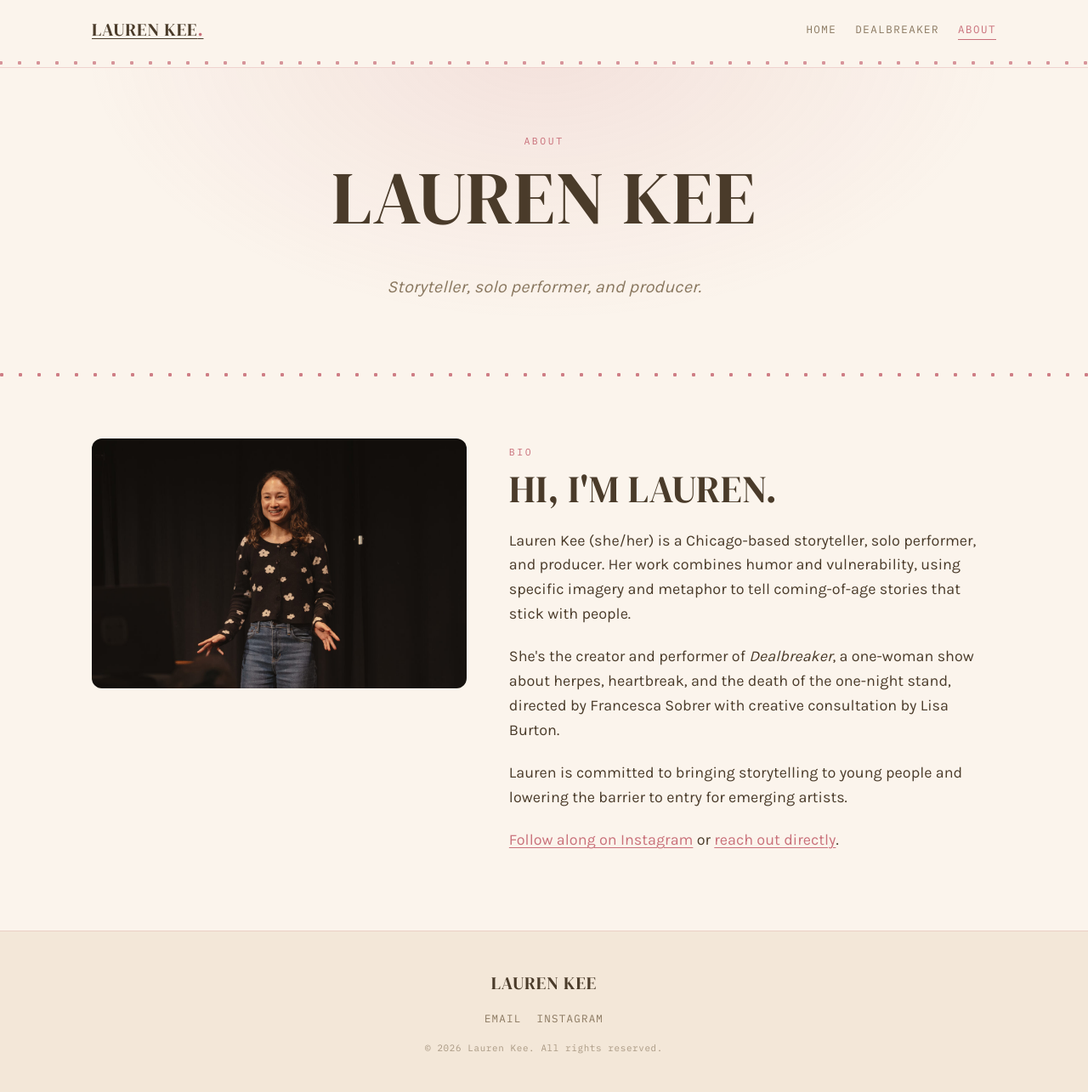
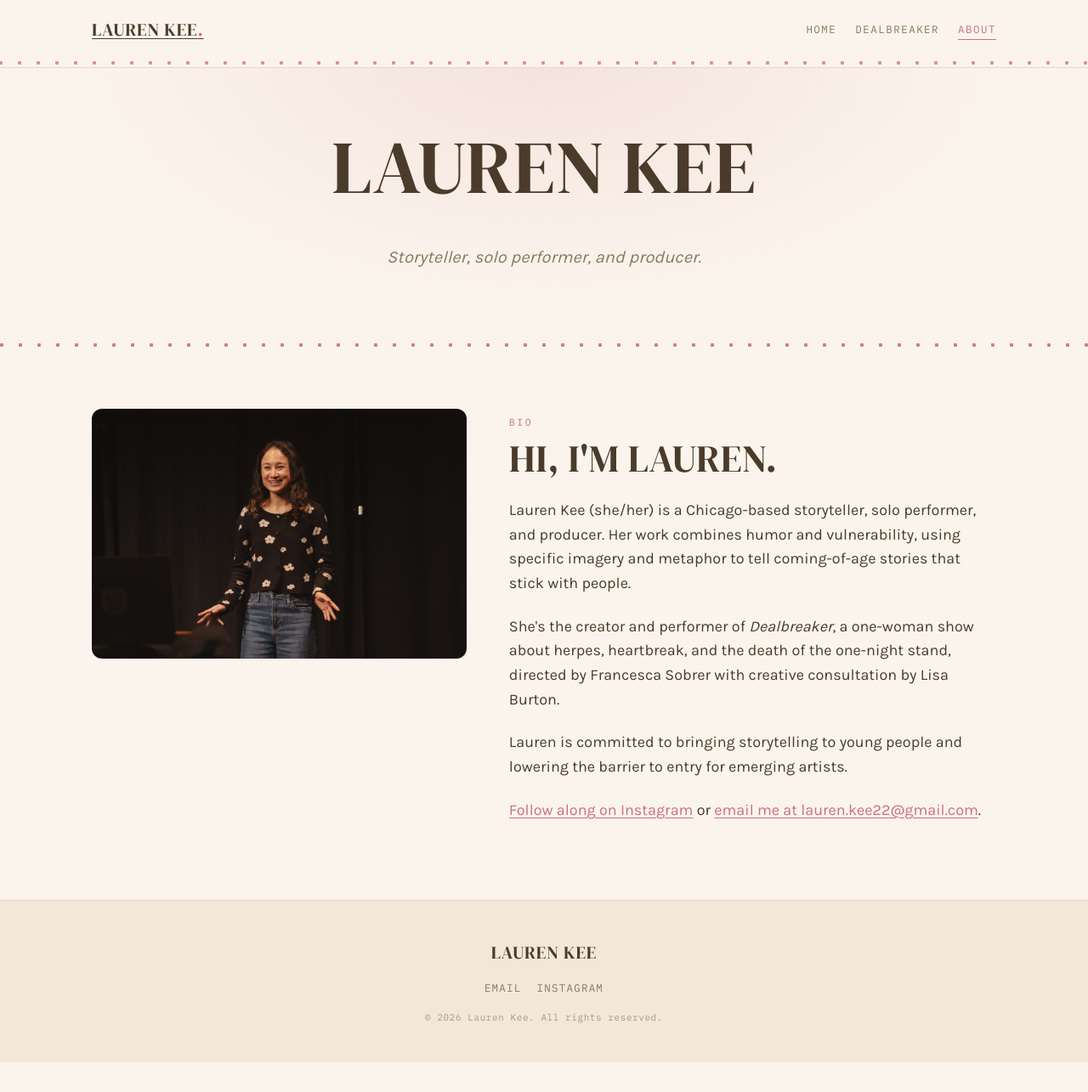
Before and after one commit to laurenkee-hub/site, a Jekyll site: the page built from about.md, in a window 1280 px wide and 1285 px high. Shown: the whole window at 85% size. Built offline with Jekyll 4.4.1, drawn with Linux system fonts in a browser that asks for light colours; some web fonts are replaced.

Commit message:
Update about.md

```diff
--- a/about.md
+++ b/about.md
@@ -5,7 +5,6 @@ permalink: /about/
 
 <section class="hero" style="padding: 70px 0 50px;">
   <div class="wrap">
-    <p class="eyebrow">About</p>
     <h1>{{ site.author }}</h1>
     <p class="tagline">Storyteller, solo performer, and producer.</p>
   </div>
@@ -21,7 +20,7 @@ permalink: /about/
       <p>Lauren Kee (she/her) is a Chicago-based storyteller, solo performer, and producer. Her work combines humor and vulnerability, using specific imagery and metaphor to tell coming-of-age stories that stick with people.</p>
       <p>She's the creator and performer of <em>Dealbreaker</em>, a one-woman show about herpes, heartbreak, and the death of the one-night stand, directed by Francesca Sobrer with creative consultation by Lisa Burton.</p>
       <p>Lauren is committed to bringing storytelling to young people and lowering the barrier to entry for emerging artists.</p>
-      <p><a href="{{ site.social.instagram }}">Follow along on Instagram</a> or <a href="mailto:{{ site.social.email }}">reach out directly</a>.</p>
+      <p><a href="{{ site.social.instagram }}">Follow along on Instagram</a> or <a href="mailto:{{ site.social.email }}">email me at {{ site.social.email }}</a>.</p>
     </div>
   </div>
 </section>
```
